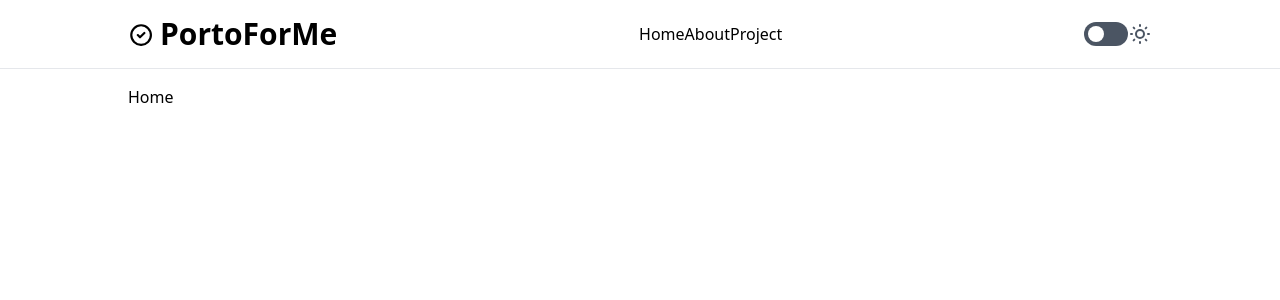
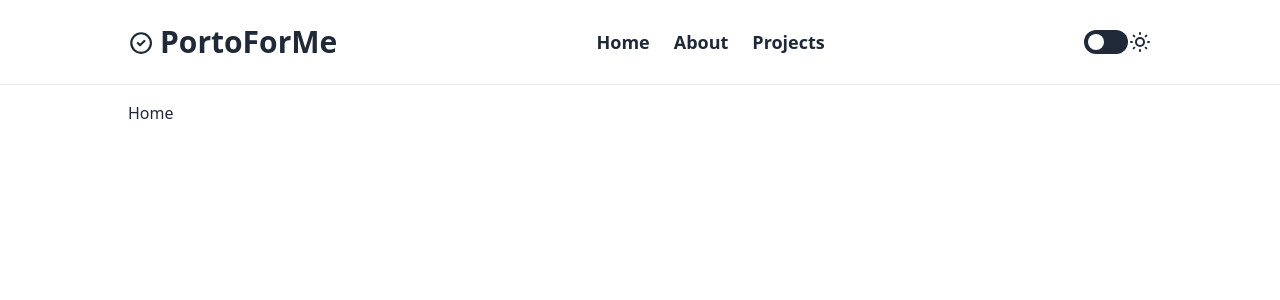
Before and after one commit to agilangp/portoforme, a Next.js app: page / in a window 1280 px wide. Shown: the top 300 px of the page. Built offline with nearby package versions, Linux system fonts and the light colour scheme.

Commit message:
add navigation pages

```diff
--- a/pages/components/Header.tsx
+++ b/pages/components/Header.tsx
@@ -5,10 +5,10 @@ const Header = () => {
         <Head>
             <title>Welcome - Come Take a Look!</title>
             <meta name="author" content="Alwin Gilang Permana" />
-            <meta name="description" content="Just Simple Portofolio App" />
+            <meta name="description" content="Just a Simple Portofolio App" />
             <meta
                 name="keywords"
-                content="NextJS, Prisma, Portofolio, Gilang"
+                content="NextJS, Prisma, Portofolio, Alwin, Gilang, Permana"
             />
             <meta
                 name="viewport"
--- a/pages/components/Layout.tsx
+++ b/pages/components/Layout.tsx
@@ -35,9 +35,13 @@ const Layout = ({ children }: LayoutProps) => {
     }
 
     return (
-        <div className={`${darkMode ? "dark" : ""} dark:text-white`}>
+        <div
+            className={`${
+                darkMode ? "dark" : ""
+            } dark:text-white text-gray-800`}
+        >
             <Header />
-            <main className="dark:bg-gray-800 dark:text-gray-300 h-screen">
+            <main className="dark:bg-slate-800 dark:text-gray-300 h-screen">
                 <Navbar changeMode={changeMode} darkMode={darkMode} />
                 <div className="py-4 container mx-auto px-4 sm:px-0 sm:w-4/5">
                     {children}
--- a/pages/components/Navbar.tsx
+++ b/pages/components/Navbar.tsx
@@ -1,6 +1,6 @@
 import Link from "next/link"
 import { useEffect } from "react"
-import { Switch } from "@headlessui/react"
+import { Menu, Switch } from "@headlessui/react"
 
 interface NavbarProps {
     darkMode: boolean
@@ -30,7 +30,7 @@ const Navbar = ({ changeMode, darkMode }: NavbarProps) => {
     }
 
     return (
-        <nav className="dark:bg-gray-800">
+        <nav className="dark:bg-slate-800">
             <div className="container mx-auto py-4 px-4 sm:px-0 sm:w-4/5 flex flex-row items-center place-content-between">
                 <div className="flex flex-row items-center place-content-center">
                     <svg
@@ -49,10 +49,22 @@ const Navbar = ({ changeMode, darkMode }: NavbarProps) => {
                     </svg>
                     <span className="font-bold text-3xl ml-2">PortoForMe</span>
                 </div>
-                <div className="flex">
-                    <p>Home</p>
-                    <p>About</p>
-                    <p>Project</p>
+                <div className="md:flex hidden">
+                    <UserLink href="/" className="p-3 font-semibold text-lg">
+                        Home
+                    </UserLink>
+                    <UserLink
+                        href="/about"
+                        className="p-3 font-semibold text-lg"
+                    >
+                        About
+                    </UserLink>
+                    <UserLink
+                        href="/projects"
+                        className="p-3 font-semibold text-lg"
+                    >
+                        Projects
+                    </UserLink>
                 </div>
                 <div className="flex items-center place-content-center">
                     <Switch
@@ -61,7 +73,7 @@ const Navbar = ({ changeMode, darkMode }: NavbarProps) => {
                         className={`${
                             darkMode
                                 ? "bg-orange-400 hover:bg-orange-700"
-                                : "bg-gray-600 hover:bg-orange-400 "
+                                : "bg-gray-800 hover:bg-orange-400 "
                         } relative inline-flex items-center h-6 rounded-full w-11`}
                     >
                         <span className="sr-only">Dark Mode</span>
@@ -87,9 +99,7 @@ const Navbar = ({ changeMode, darkMode }: NavbarProps) => {
                     </svg>
                     <svg
                         xmlns="http://www.w3.org/2000/svg"
-                        className={`h-6 w-6 text-gray-600 ${
-                            darkMode ? "hidden" : ""
-                        }`}
+                        className={`h-6 w-6 ${darkMode ? "hidden" : ""}`}
                         fill="none"
                         viewBox="0 0 24 24"
                         stroke="currentColor"
@@ -101,6 +111,67 @@ const Navbar = ({ changeMode, darkMode }: NavbarProps) => {
                             d="M12 3v1m0 16v1m9-9h-1M4 12H3m15.364 6.364l-.707-.707M6.343 6.343l-.707-.707m12.728 0l-.707.707M6.343 17.657l-.707.707M16 12a4 4 0 11-8 0 4 4 0 018 0z"
                         />
                     </svg>
+                    <Menu>
+                        <Menu.Button>
+                            <svg
+                                xmlns="http://www.w3.org/2000/svg"
+                                className="h-6 w-6 md:hidden cursor-pointer"
+                                fill="none"
+                                viewBox="0 0 24 24"
+                                stroke="currentColor"
+                                strokeWidth={2}
+                            >
+                                <path
+                                    strokeLinecap="round"
+                                    strokeLinejoin="round"
+                                    d="M4 6h16M4 12h16M4 18h16"
+                                />
+                            </svg>
+                        </Menu.Button>
+                        <Menu.Items className="absolute right-2 w-32 top-16 mt-3 origin-top-right divide-y divide-gray-400 rounded-md shadow-lg ring-2 ring-black ring-opacity-10 focus:outline-none">
+                            <div className="px-1 py-1">
+                                <Menu.Item>
+                                    {({ active }) => (
+                                        <button
+                                            className={`${
+                                                active
+                                                    ? "bg-gray-800 text-white"
+                                                    : "text-gray-900"
+                                            } group flex rounded-md items-center w-full px-2 py-2 text-sm font-semibold`}
+                                        >
+                                            Home
+                                        </button>
+                                    )}
+                                </Menu.Item>
+                                <Menu.Item>
+                                    {({ active }) => (
+                                        <button
+                                            className={`${
+                                                active
+                                                    ? "bg-gray-800 text-white"
+                                                    : "text-gray-900"
+                                            } group flex rounded-md items-center w-full px-2 py-2 text-sm font-semibold`}
+                                        >
+                                            About
+                                        </button>
+                                    )}
+                                </Menu.Item>
+                                <Menu.Item>
+                                    {({ active }) => (
+                                        <button
+                                            className={`${
+                                                active
+                                                    ? "bg-gray-800 text-white"
+                                                    : "text-gray-900"
+                                            } group flex rounded-md items-center w-full px-2 py-2 text-sm font-semibold`}
+                                        >
+                                            Projects
+                                        </button>
+                                    )}
+                                </Menu.Item>
+                            </div>
+                        </Menu.Items>
+                    </Menu>
                 </div>
             </div>
             <hr />
```
